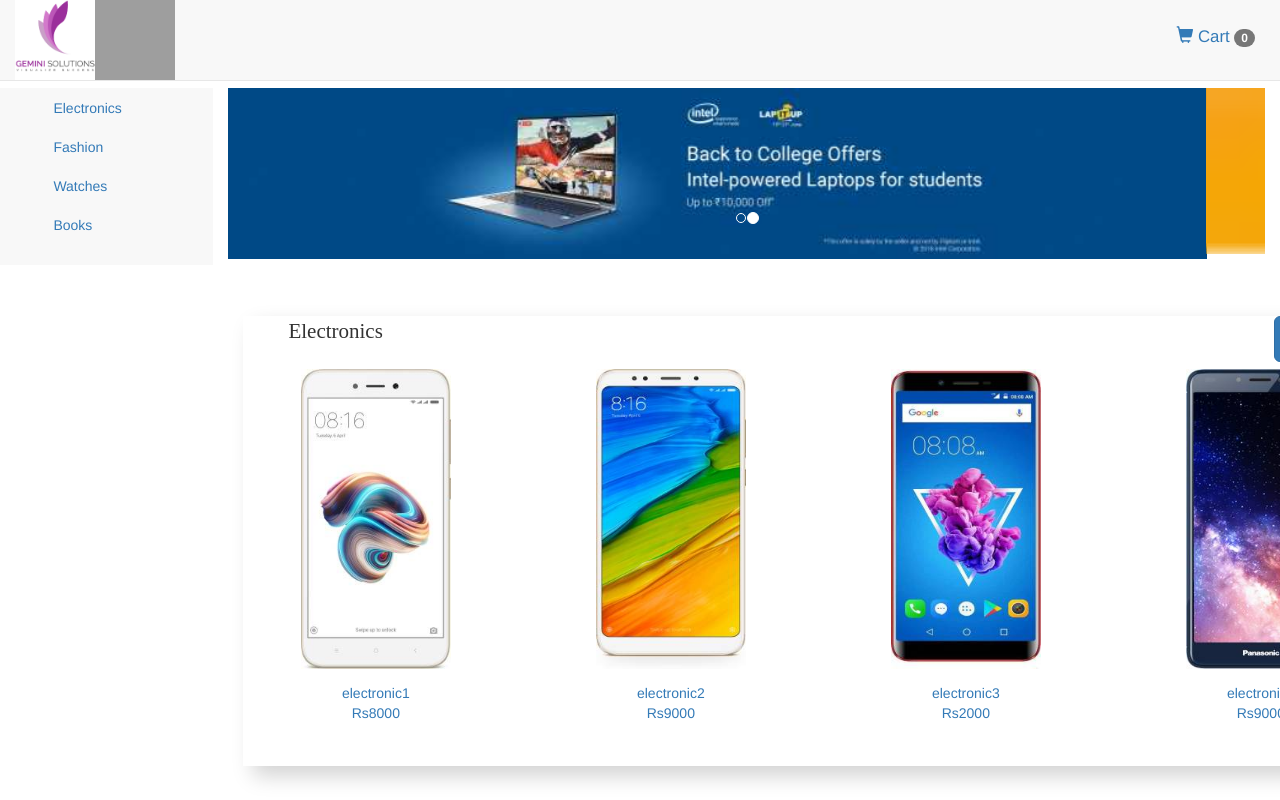
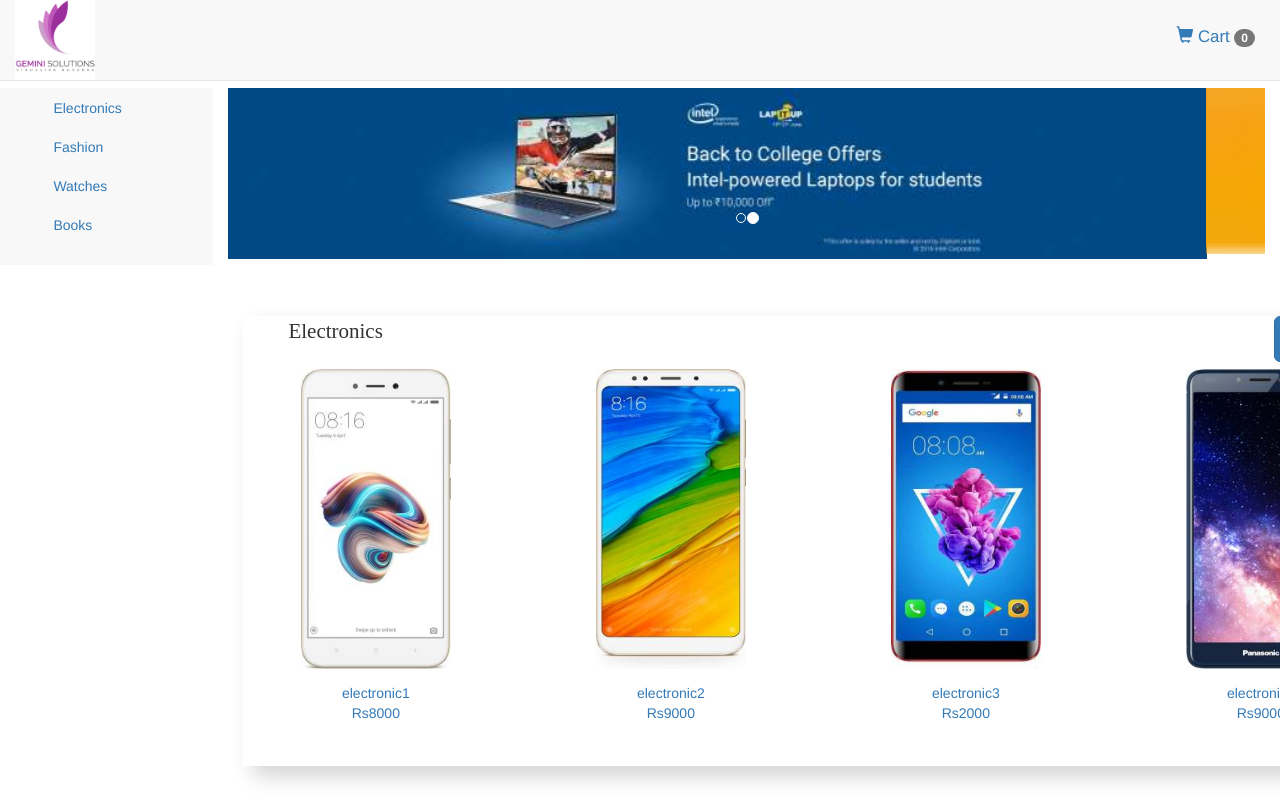
Before and after one commit to karanarora026/ECommerceangular, an Angular app: page /home in a window 1280 px wide. Shown: the top 800 px of the page. Built offline with nearby package versions, Linux system fonts and the light colour scheme; grey boxes are pictures that could not be loaded.

Commit message:
logo updated

```diff
--- a/src/app/app.component.html
+++ b/src/app/app.component.html
@@ -3,7 +3,6 @@
     <div class="container-fluid">
       <div class="navbar-header">
         <a routerLink="home"><img class="company-logo" src="./assets/content/gemini.png"></a>
-        <a routerLink="home"><img class="company-logo" src="./ECommerce/assets/content/gemini.png"></a>
       </div>
       <div class="nav navbar-nav navbar-right navbar-cart">
         <a routerLink="cart"><span class="glyphicon glyphicon-shopping-cart"></span> Cart <span class="badge">{{cartitems()}}</span></a>
```
